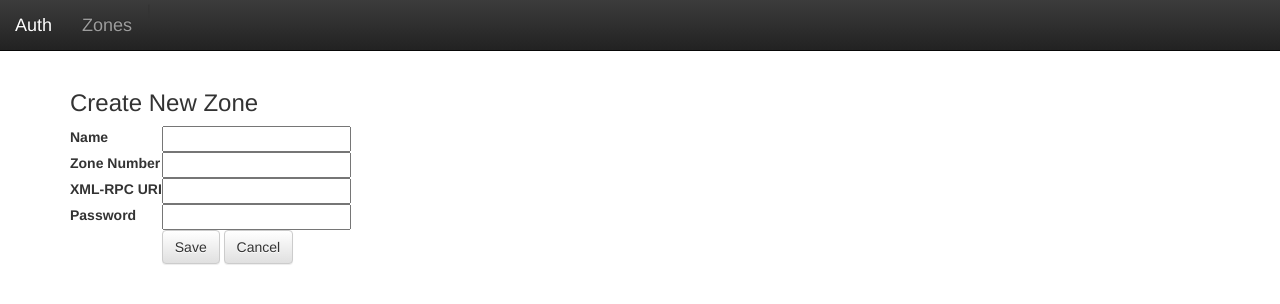
After one commit to blackberry/lifeguard, a Flask app: page /zone/create in a window 1280 px wide. The commit adds this page. Shown: the top 304 px of the page. Run offline with Flask 2, Linux system fonts and the light colour scheme; a user stored in the database is signed in; tables that the repository leaves empty hold one stand-in row (values such as "Sample post"); some libraries are stand-ins or nearby versions.

Commit message:
working vm list and ONE modules working with the zone class

```diff
--- /dev/null
+++ b/app/blueprints/__init__.py
@@ -0,0 +1 @@
+__author__ = 'dariens'
--- /dev/null
+++ b/app/blueprints/auth/__init__.py
@@ -0,0 +1 @@
+__author__ = 'dariens'
--- a/app/auth/views.py
+++ b/app/blueprints/auth/views.py
@@ -2,7 +2,7 @@ from ldap3 import LDAPException
 from flask import request, render_template, flash, redirect, url_for, Blueprint, g
 from flask.ext.login import current_user, login_user, logout_user, login_required
 from app import login_manager, db
-from app.auth.models import User, LoginForm
+from app.blueprints.auth.models import User, LoginForm
 
 auth = Blueprint('auth', __name__)
 
--- /dev/null
+++ b/app/blueprints/vm/views.py
@@ -0,0 +1,3 @@
+from flask import Blueprint
+
+vm_bp = Blueprint('vm_bp', __name__)
--- /dev/null
+++ b/app/blueprints/zone/__init__.py
@@ -0,0 +1 @@
+__author__ = 'dariens'
--- a/app/zones/models.py
+++ b/app/blueprints/zone/models.py
@@ -1,5 +1,5 @@
 from flask_wtf import Form
-from wtforms import StringField, PasswordField
+from wtforms import StringField, PasswordField, BooleanField
 from wtforms.validators import InputRequired
 from app import db
 
@@ -11,7 +11,7 @@ class Zone(db.Model):
   session_string = db.Column(db.String(100))
   zone_num = db.Column(db.Integer)
 
-  def __init__(self, name, xmlrpc_uri, session_string, zone_num):
+  def __init__(self, name=None, xmlrpc_uri=None, session_string=None, zone_num=None):
     self.name = name
     self.xmlrpc_uri = xmlrpc_uri
     self.session_string = session_string
@@ -24,5 +24,10 @@ class ZoneForm(Form):
   xmlrpc_uri = StringField('XML-RPC URI', [InputRequired()])
   session_string = PasswordField('Password', [InputRequired()])
 
-class ConfirmForm(Form):
+
+class BulkVmAddForm(Form):
+  vm_id = BooleanField('Name', [InputRequired()])
+
+
+class ConfirmDeleteForm(Form):
   pass
--- /dev/null
+++ b/app/blueprints/zone/views.py
@@ -0,0 +1,79 @@
+from flask import request, render_template, flash, redirect, url_for, Blueprint, g
+from flask.ext.login import current_user, login_required
+from app.blueprints.zone.models import Zone, ZoneForm, ConfirmDeleteForm
+from app import db
+from app.one import OneProxy
+
+zone_bp = Blueprint('zone_bp', __name__)
+
+
+@zone_bp.before_request
+def get_current_user():
+  g.user = current_user
+
+
+@zone_bp.route('/zone/list')
+@login_required
+def list():
+  zones = Zone.query.order_by(Zone.id.desc()).all()
+  return render_template('zones.html', zones=zones)
+
+
+@zone_bp.route('/zone/<int:zone_id>', methods=['GET', 'POST'])
+@login_required
+def view(zone_id):
+  zone = Zone.query.get(zone_id)
+  one_proxy = OneProxy(zone.xmlrpc_uri, zone.session_string, verify_certs=False)
+  vms = one_proxy.get_vms()
+  return render_template('zone.html', zone=zone, vms=vms)
+
+
+@zone_bp.route('/zone/edit/<int:object_id>', methods=['GET', 'POST'])
+@zone_bp.route('/zone/create', methods=['GET', 'POST'], defaults={'object_id': None})
+@login_required
+def manage(object_id):
+  zone = Zone()
+  form_title = "Create New Zone"
+  if object_id is not None:
+    zone = Zone.query.get(object_id)
+    form_title = 'Edit {}'.format(zone.name)
+  form = ZoneForm(request.form, obj=zone)
+  if request.method == 'POST':
+    if request.form['action'] == "cancel":
+      flash('Cancelled:  {}'.format(form_title), category="info")
+      return redirect(url_for('zone_bp.list'))
+    elif request.form['action'] == "save":
+      if form.validate():
+        try:
+          form.populate_obj(zone)
+          db.session.add(zone)
+          db.session.commit()
+          flash('Successfully saved {}.'.format(zone.name), 'success')
+          return redirect(url_for('zone_bp.list'))
+        except Exception as e:
+          flash('Failed to save zone, error: {}'.format(e), 'danger')
+          return render_template('manage_zone.html', form=form, form_title=form_title)
+  if form.errors:
+    flash("Errors must be resolved before zone can be saved", 'danger')
+  return render_template('manage_zone.html', form_title=form_title, form=form, zone=zone)
+
+
+@zone_bp.route('/zone/delete/<int:object_id>', methods=['GET', 'POST'])
+@login_required
+def delete(object_id):
+  zone = Zone.query.get(object_id)
+  form = ConfirmDeleteForm(request.form, zone=zone)
+  if request.method == 'POST' and form.validate():
+    try:
+      if request.form['action'] == 'Cancel':
+        flash('Delete {} action cancelled'.format(zone.name), category='info')
+        return redirect(url_for('zone_bp.list'))
+      elif request.form['action'] == 'Confirm':
+        db.session.delete(zone)
+        db.session.commit()
+        flash('{} has been deleted'.format(zone.name), category='success')
+        return redirect(url_for('zone_bp.list'))
+    except Exception as e:
+      flash('There was an error deleting zone {}'.format(zone.name), category='success')
+      return redirect(url_for('zone_bp.list'))
+  return render_template('confirm_zone_delete.html', form=form, zone=zone)
--- a/app/sync/__init__.py
+++ b/app/sync/__init__.py
@@ -14,7 +14,7 @@ class GoldImageSync:
   def refresh(self, allowCached=False):
     if self.images is None or allowCached is False:
       self.images = self.one.getAllImages()
-    self.current_image = self.one.findInListByAttrKeyVal(
+    self.current_image = self.one.find_by_attr_k_v(
       self.images, 'name', self.imageNameForDatastore())
 
   def imageNameForDatastore(self):
--- a/app/templates/base.html
+++ b/app/templates/base.html
@@ -14,7 +14,7 @@
     <div class="navbar navbar-inverse navbar-fixed-top" role="navigation">
         <div class="navbar-header">
             <a class="navbar-brand" href="{{ url_for('auth.home') }}">Auth</a> |
-            <a class="navbar-brand" href="{{ url_for('zones.list') }}">Zones</a>
+            <a class="navbar-brand" href="{{ url_for('zone_bp.list') }}">Zones</a>
         </div>
     </div>
 </div>
--- /dev/null
+++ b/app/templates/manage_zone.html
@@ -0,0 +1,59 @@
+{% extends 'zones.html' %}
+{% block container %}
+    <h3>{{ form_title }}</h3>
+    <div class="top-pad">
+        <form
+                method="POST"
+                action="{{ url_for('zone_bp.manage', object_id=zone.id) }}"
+                role="form">
+            {{ form.csrf_token }}
+
+            <table>
+                <tr>
+                    <td>{{ form.name.label }}</td>
+                    <td>{{ form.name() }}</td>
+                    <td>
+                        {% for error in form.errors.name %}
+                            <span style="color: red;">{{error}}</span><br />
+                        {% endfor %}
+                    </td>
+                </tr>
+                <tr>
+                    <td>{{ form.zone_num.label }}</td>
+                    <td>{{ form.zone_num() }}</td>
+                    <td>
+                        {% for error in form.errors.zone_num %}
+                            <span style="color: red;">{{error}}</span><br />
+                        {% endfor %}
+                    </td>
+
+                </tr>
+                <tr>
+                    <td>{{ form.xmlrpc_uri.label }}</td>
+                    <td>{{ form.xmlrpc_uri() }}</td>
+                    <td>
+                        {% for error in form.errors.xmlrpc_uri %}
+                            <span style="color: red;">{{error}}</span><br />
+                        {% endfor %}
+                    </td>
+                </tr>
+                <tr>
+                    <td>{{ form.session_string.label }}</td>
+                    <td>{{ form.session_string() }}</td>
+                    <td>
+                        {% for error in form.errors.session_string %}
+                            <span style="color: red;">{{error}}</span><br />
+                        {% endfor %}
+                    </td>
+                </tr>
+                <tr>
+                    <td>&nbsp;</td>
+                    <td>
+                        <button type="submit" name="action" value="save" class="btn btn-default">Save</button>
+                        <button type="submit" name="action" value="cancel" class="btn btn-default">Cancel</button>
+                    </td>
+                </tr>
+            </table>
+        </form>
+    </div>
+{% endblock %}
--- a/app/templates/zone_item.html
+++ b/app/templates/zone_item.html
@@ -1,5 +1,6 @@
 <p>
     {{zone.name}} (#{{zone.zone_num}}): {{zone.xmlrpc_uri}}
-        [<a href="/zone/edit/{{ zone.id }}">edit</a>
+        [<a href="/zone/{{ zone.id }}">view</a>
+        | <a href="/zone/edit/{{ zone.id }}">edit</a>
         | <a href="/zone/delete/{{ zone.id }}">delete</a>]
 </p>
--- a/app/templates/zones.html
+++ b/app/templates/zones.html
@@ -3,11 +3,11 @@
     <h2>Zones</h2>
     <p>On this page you can build your list of ONE zones where your server pools reside.  Specify the name, number and the URL to which the XML-RPC API is accessbile to manage your virtual servers.</p>
     {% if zones|length > 0 %}
-        <h4>There are {{zones|length}} ONE Zone(s) [<a href="/zones/create">New Zone</a>]</h4>
+        <h4>There are {{zones|length}} ONE Zone(s) [<a href="{{ url_for('zone_bp.manage') }}">New Zone</a>]</h4>
         {% for zone in zones %}
             {% include "zone_item.html" %}
         {% endfor %}
     {% else %}
-        <h4>There are no zones [<a href="/zones/create">New Zone</a>]</h4>
+        <h4>There are no zones [<a href="{{ url_for('zone_bp.manage') }}">New Zone</a>]</h4>
     {% endif %}
 {% endblock %}
```
Also changed, not shown: app/__init__.py (+5 -4 lines), app/config/__init__.py (+4 -4 lines), app/one/__init__.py (+28 -8 lines), app/templates/confirm_zone_delete.html (+7 -2 lines), app/templates/create_zone.html (deleted, +0 -17 lines), app/templates/zone.html (added, +9 -0 lines), app/zones/views.py (deleted, +0 -46 lines), app/blueprints/auth/models.py (renamed from app/auth/models.py).
